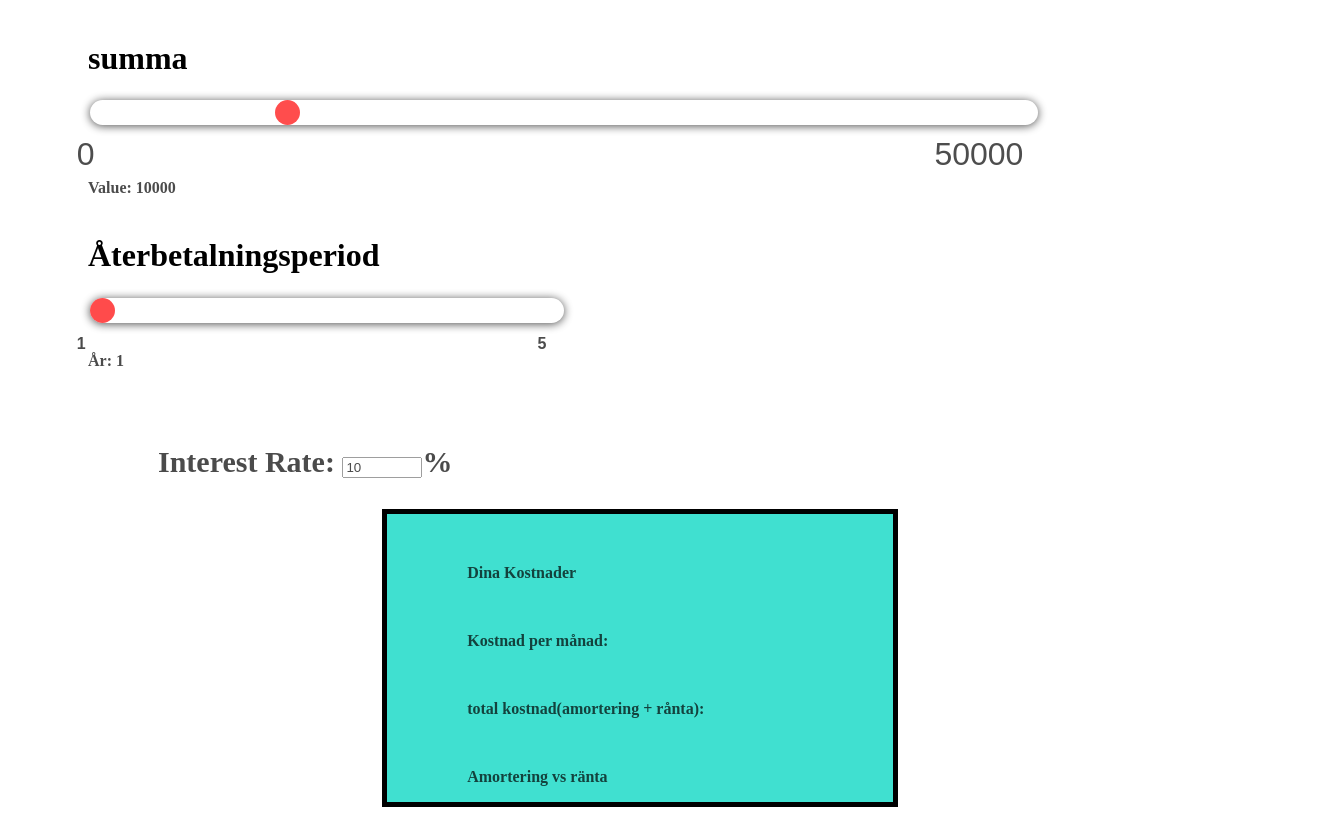
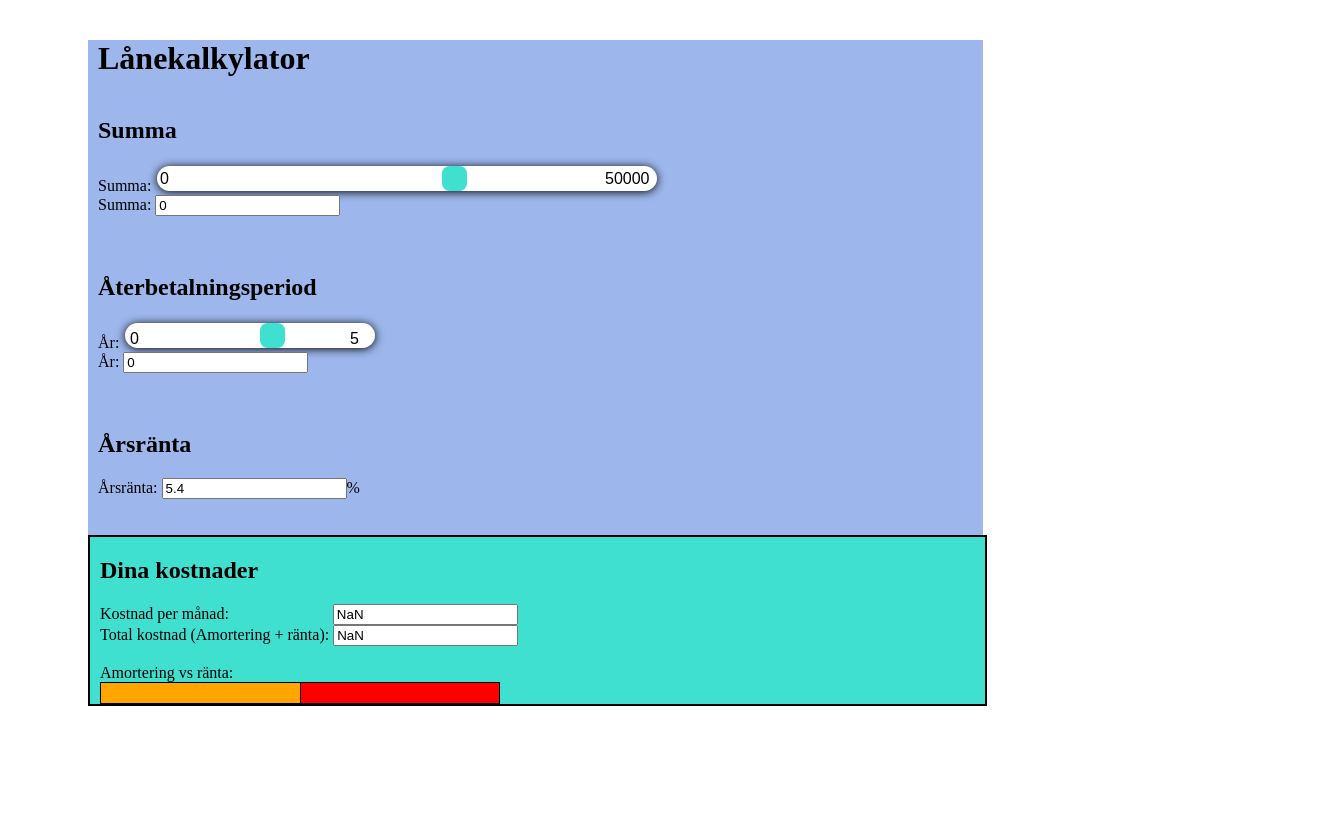
Before and after one commit to RebeccaNampiima/loan_calculator, a plain HTML site: page index.html in a window 1280 px wide. Shown: the whole page, 1342 px wide, since content can reach past the window. Drawn offline with nearby package versions, Linux system fonts and the light colour scheme.

Commit message:
add calculations

```diff
--- a/index.html
+++ b/index.html
@@ -7,36 +7,55 @@
     <script
 			  src="https://code.jquery.com/jquery-3.5.1.min.js"
 			  integrity="sha256-9/aliU8dGd2tb6OSsuzixeV4y/faTqgFtohetphbbj0="
-			  crossorigin="anonymous"></script><!--jquery-->
+              crossorigin="anonymous"></script>
+    <script src="script.js"></script>
     <title>Javascript_tenta</title>
 </head>
 <body>
+<div class="generalContainer">
+    <h1>Lånekalkylator</h1>
 
-    <div class="slidecontainer">
-        <h1>summa</h1>
-        <input type="range" min="0" max="50000" value="10000" class="slider" id="myRange" onchange ="computeLoan()">
-      </div>
-      <p>Value: <span id ="value"></span></p>
-      <div class="payback">
-          <h1 class ="payheader">Återbetalningsperiod</h1>
-          <input type="range" min="1" max="5" value="1" class="sliderTwo" id="my_year">
+    <div class="inputContainer">
 
-      <p class= "year_value">År: <span id ="year_value"></span></p>
+        <h2>Summa</h2>
+        <label for="amountSlider">Summa:</label>
+        <input type="range" min="0" max="50000" step="10000" class="slider" id="amountSlider" onchange="updateConnectedElement('amountSlider')"><br>
 
-      </div>
-      <div class="interest" id="interest">
-        <p>Interest Rate: <input id="interest_rate" type="number" min="0" max="100" value="10" step=".1" onchange="computeLoan()">%</p>
+        <label for="amountBox">Summa:</label>
+        <input type="text" id="amountBox" name="amountBox" value="0" onchange="updateConnectedElement('amountBox')"><br><br>
+    </div>
 
-      </div>
-      <div class="result">
-          <div class="result2">
-             <p>Dina Kostnader</p>
-             <p class="permonth" >Kostnad per månad:</p>
-             <p class = "payment" id ="payment">total kostnad(amortering + rånta):</p>
-             <p>Amortering vs ränta</p>
+    <div class="inputContainer">
+        <h2>Återbetalningsperiod</h2>
+        <label for="yearsSlider">År:</label>
+        <input type="range" min="0" max="5" step="1" class="slider" id="yearsSlider" onchange="updateConnectedElement('yearsSlider')"><br>
 
-          </div>
-      </div>
-    <script src="script.js"></script>
+        <label for="yearsBox">År:</label>
+        <input type="text" id="yearsBox" name="yearsBox" value="0" onchange="updateConnectedElement('yearsBox')"><br><br>
+    </div>
+
+    <div class="inputContainer">
+        <h2>Årsränta</h2>
+        <label for="rateBox">Årsränta:</label>
+        <input type="text" class="rateBox" id="rateBox" value="5.4" onchange="callCompute()">%<br> <br><br>
+    </div>
+</div>
+
+    <div class="costSummary">
+        <h2>Dina kostnader</h2>
+        <label for="costPerMonBox">Kostnad per månad:</label>&emsp;&emsp;&emsp;&emsp;&emsp;&emsp;&nbsp;
+        <input type="text" class="costPerMonBox" id="costPerMonBox" readonly><br>
+
+        <label for="totalCostBox">Total kostnad (Amortering + ränta):</label>
+        <input type="text" id="totalCostBox" name="totalCostBox" readonly><br><br>
+
+        <label for="AmortVsIntrstTable">Amortering vs ränta:</label>
+        <table id="AmortVsIntrstTable">
+            <tr>
+              <td>&nbsp;</td><td>&nbsp;</td>
+            </tr>
+        </table>
+    </div>
+
 </body>
 </html>
--- a/script.js
+++ b/script.js
@@ -1,41 +1,68 @@
-var slider = document.getElementById("myRange");
-var output = document.getElementById("value");
-output.innerHTML = slider.value; // Display the default slider value
+function updateConnectedElement(source)
+{
+    var sourceValue = document.getElementById(source).value;
+    var destination;
 
-// Update the current slider value (each time you drag the slider handle)
-slider.oninput = function() {
-    output.innerHTML = this.value;
-  /*if(output= 0 && output>100000){
-      output.innerHTML = this.value.display = "none";
-  }else if(output=100001 && output>200000){
-    output.innerHTML = this.value.display = "none";
-  }else if(output=200001 && output>300000){
-    output.innerHTML = this.value.display = "none";
- }else if(output=300001 && output>400000){
-    output.innerHTML = this.value.display = "none";
-}else if(output=400001 && output>500000){
-    output.innerHTML = this.value.display = "none";
-}else{
-    output.innerHTML = this.value;
-}*/
+    switch (source)
+    {
+        case "amountSlider":
+            destination = "amountBox";
+            break;
+        case "amountBox":
+            destination = "amountSlider";
+            break;
+        case "yearsSlider":
+            destination = "yearsBox";
+            break;
+        case "yearsBox":
+            destination = "yearsSlider";
+            break;
+        default:
+            alert("Error: Unknown element '" + source + "'!");
+    }
 
+    // Set the destination value to the source value
+    document.getElementById(destination).value = sourceValue;
+
+    // Compute costs after any update on the above elements
+    callCompute();
 }
 
-var paybackYear = document.getElementById("my_year");
-var output2 = document.getElementById("year_value");
-output2.innerHTML = paybackYear.value;
+function computeLoan(amount, yearsRemaining, totalCost = 0, totalAmortering = 0)
+{
+    var amortering = amount / yearsRemaining;
+    var rate = document.getElementById("rateBox").value;
+    var interest = amount * rate / 100;
 
-paybackYear.oninput = function() {
-    output2.innerHTML = this.value;
+    totalCost = totalCost + amortering + interest;
+    totalAmortering = totalAmortering + amortering;
+
+    yearsRemaining = yearsRemaining - 1;
+
+    if (yearsRemaining > 0)
+    {
+        amount = amount - amortering;
+        computeLoan(amount, yearsRemaining, totalCost);
+    }
+    else
+    {
+        let yearsTotal = document.getElementById("yearsBox").value;
+        document.getElementById("costPerMonBox").value = Math.round(totalCost/ yearsTotal / 12);
+        document.getElementById("totalCostBox").value = Math.round(totalCost);
+
+        let amorteringPercent = (totalAmortering / totalCost) * 100;
+        document.getElementsByTagName("td")[0].style.width = amorteringPercent+"%";
+        document.getElementsByTagName("td")[0].style.backgroundColor = "orange";
+    }
 }
 
+function callCompute()
+{
+    // Get current values and compute costs
+    var amount = document.getElementById("amountBox").value;
+    var years = document.getElementById("yearsBox").value;
+    computeLoan(amount, years);
+}
 
-function computeLoan(){
-	var amount = document.getElementById('myRange').value;
-	var interest_rate = document.getElementById('interest_rate').value;
-	var months = document.getElementById('year_value').value;
-	var interest = (amount * (interest_rate * .01)) / months;
-	var payment = ((amount / months) + interest).toFixed(2);
-	payment = payment.toString().replace(/\B(?=(\d{3})+(?!\d))/g, ",");
-	document.getElementById('payment').innerHTML = "Monthly Payment = $"+payment;
-}
+// Compute the default values
+window.onload = callCompute;
--- a/styles.css
+++ b/styles.css
@@ -1,159 +1,90 @@
-.slidecontainer {
-    width: 75%;/* Width of the outside container */
+.generalContainer {
+  width: 70%;
   margin-top: 40px;
   margin-left: 80px;
+  padding-left: 10px;
+  background: #9db7ec;
 }
 
+.inputContainer {
+  margin-top: 40px;
+  background: #9db7ec;
+}
+
+.costSummary{
+    border: 2px solid black;
+    width: 70%;
+    margin: auto;
+    background-color: turquoise;
+    margin-left: 80px;
+    padding-left: 10px;
+}
+
+table, tr, td {
+  border: 1px solid black;
+  border-collapse: collapse;
+  background-color: red;
+  width: 400px;
+}
 
 /* The slider itself */
 .slider {
-    -webkit-appearance: none;  /* Override default CSS styles */
+  -webkit-appearance: none;
   appearance: none;
-    width: 100%; /* Full-width */
   height: 25px; /* Specified height */
-    background: linear-gradient(90deg,rgb(117,252,117)60%), rgb(214,214,214)60%; /* Grey background */
   outline: none; /* Remove outline */
-    opacity: 0.7; /* Set transparency (for mouse-over effects on hover) */
-    -webkit-transition: .2s; /* 0.2 seconds transition on hover */
-    transition: opacity .2s;
   border-radius: 13px;
   box-shadow: 0px 1px 10px black;
 }
-  .slider:hover {
-    opacity: 1; /* Fully shown on mouse-over */
-  }
-  /* The slider handle (use -webkit- (Chrome, Opera, Safari, Edge) and -moz- (Firefox) to override default look) */
+
 .slider::-webkit-slider-thumb {
-    -webkit-appearance: none; /* Override default look */
   appearance: none;
   width: 25px; /* Set a specific slider handle width */
   height: 25px; /* Slider handle height */
-    background: red; /* Green background */
-    cursor: pointer; /* Cursor on hover */
-    border-radius: 50%;
+  background: turquoise;
+  border-radius: 30%;
 }
 
-  .slider::-moz-range-thumb {
-    width: 25px; /* Set a specific slider handle width */
-    height: 25px; /* Slider handle height */
-    background: red; /* Green background */
-    cursor: pointer; /* Cursor on hover */
-    border-radius: 50%;
-}
-p{
-    margin-top: 50px;
-    margin-left: 80px;
-    opacity: 0.7;
-    color: black;
-    font-weight: bold;
-}
-
-.slider::after{
-    content: '50000';
-    color:black;
-    font-size: 2rem;
-    position: absolute;
-    left: 73%;
-    top: 17%;
-}
-.slider::before{
-    content: '0';
-    color:black;
-    font-size: 2rem;
-    position: absolute;
-    left: 6%;
-    top: 17%;
-}
-
-.payback{
-
-        width: 50%;/* Width of the outside container */
-        margin-top: 40px;
-        margin-left: 80px;
+#amountSlider{
+  width: 500px;
 
 }
 
-.year_value{
-    position: relative;
-    right: 80px;
-    bottom: 25px;
+#amountSlider::before{
+    content: '0';
+    color:black;
+    font-size: 1rem;
+    position: absolute;
+    left: 160px;
+    top: 170px;
 }
 
+#amountSlider::after{
+    content: '50000';
+    color:black;
+    font-size: 1rem;
+    position: absolute;
+    left: 605px;
+    top: 170px;
+}
 
-.payback{
+#yearsSlider{
+  width: 250px;
+}
+#yearsSlider::before{
+  content: '0';
+  color:black;
+  font-size: 1rem;
+  position: absolute;
+  left: 130px;
+  top: 330px;
+}
 
-        width: 50%;/* Width of the outside container */
-        margin-top: 40px;
-        margin-left: 80px;
-
-}
-.sliderTwo::after{
+#yearsSlider::after{
   content: '5';
   color:black;
   font-size: 1rem;
   position: absolute;
-    left: 42%;
-    top: 335px;
-    font-weight: bold;
+  left: 350px;
+  top: 330px;
 }
-.sliderTwo::before{
-    content: '1';
-    color:black;
-    font-size: 1rem;
-    position: absolute;
-    left: 6%;
-    top: 335px;
-    font-weight: bold;
-}
-
-.sliderTwo {
-    -webkit-appearance: none;  /* Override default CSS styles */
-    appearance: none;
-    width: 75%;
-    height: 25px; /* Specified height */
-    background: linear-gradient(90deg,rgb(117,252,117)60%), rgb(214,214,214)60%; /* Grey background */
-    outline: none; /* Remove outline */
-    opacity: 0.7; /* Set transparency (for mouse-over effects on hover) */
-    -webkit-transition: .2s; /* 0.2 seconds transition on hover */
-    transition: opacity .2s;
-    border-radius: 13px;
-    box-shadow: 0px 1px 10px black;
-  }
-  .sliderTwo:hover {
-    opacity: 1; /* Fully shown on mouse-over */
-  }
-  /* The slider handle (use -webkit- (Chrome, Opera, Safari, Edge) and -moz- (Firefox) to override default look) */
-.sliderTwo::-webkit-slider-thumb {
-    -webkit-appearance: none; /* Override default look */
-    appearance: none;
-    width: 25px; /* Set a specific slider handle width */
-    height: 25px; /* Slider handle height */
-    background: red; /* Green background */
-    cursor: pointer; /* Cursor on hover */
-    border-radius: 50%;
-}
-
-  .sliderTwo::-moz-range-thumb {
-    width: 25px; /* Set a specific slider handle width */
-    height: 25px; /* Slider handle height */
-    background: red; /* Green background */
-    cursor: pointer; /* Cursor on hover */
-    border-radius: 50%;
-
-  }
-
-  .interest{
-    font-size: 30px;
-    color: black;
-    font-weight: bold;
-    position: relative;
-    left: 70px;
-}
-
-.result2{
-    border: 5px solid black;
-    width: 40%;
-    margin: auto;
-    background-color: turquoise;
-    ;
-}
```
Lines whose indentation alone changed are shown as unchanged.
